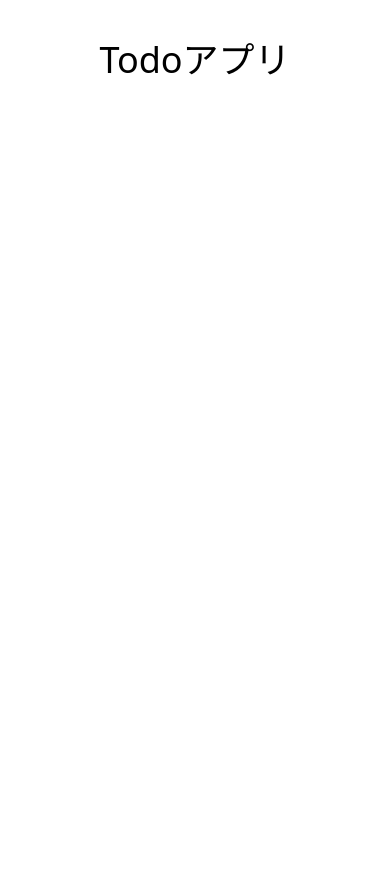
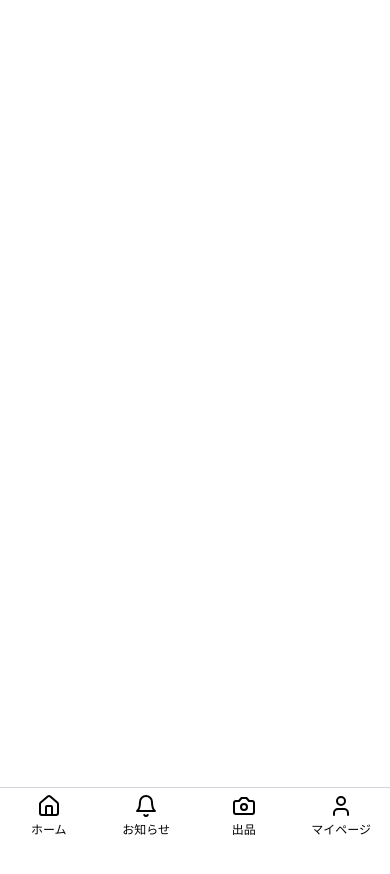
Before and after one commit to shou1027/tsMercari, a React (Vite) app: page / in a window 390 px wide. Shown: the top 874 px of the page. Before the commit the page ends 844 px from the top, so only its background shows below. Built offline with nearby package versions, Linux system fonts and the light colour scheme.

Commit message:
ページナビゲーション追加

```diff
--- a/src/App.tsx
+++ b/src/App.tsx
@@ -1,8 +1,25 @@
+import { navigationMenus } from './constants/navigationMenus';
+
 function App() {
   return (
-    <main className="mx-auto mt-10 max-w-xl">
-      <h1 className="text-center text-4xl">Todoアプリ</h1>
-    </main>
+    <div>
+      <div className="min-h-screen"></div>
+      <nav className="sticky bottom-0 z-10 border-t border-secondary-border bg-white lg:hidden">
+        <ul className="grid grid-cols-4">
+          {navigationMenus.map((menu, index) => (
+            <li key={index}>
+              <a
+                href={menu.link}
+                className="flex flex-col items-center justify-center gap-1 py-1.5 text-xs hover:bg-secondary-hover"
+              >
+                <menu.icon className="size-[24px] stroke-2" />
+                {menu.label}
+              </a>
+            </li>
+          ))}
+        </ul>
+      </nav>
+    </div>
   );
 }
 
--- /dev/null
+++ b/src/constants/navigationMenus.ts
@@ -0,0 +1,24 @@
+import { Bell, Camera, Home, User } from 'lucide-react';
+
+export const navigationMenus = [
+  {
+    link: '/',
+    label: 'ホーム',
+    icon: Home,
+  },
+  {
+    link: '/',
+    label: 'お知らせ',
+    icon: Bell,
+  },
+  {
+    link: '/',
+    label: '出品',
+    icon: Camera,
+  },
+  {
+    link: '/',
+    label: 'マイページ',
+    icon: User,
+  },
+];
```
